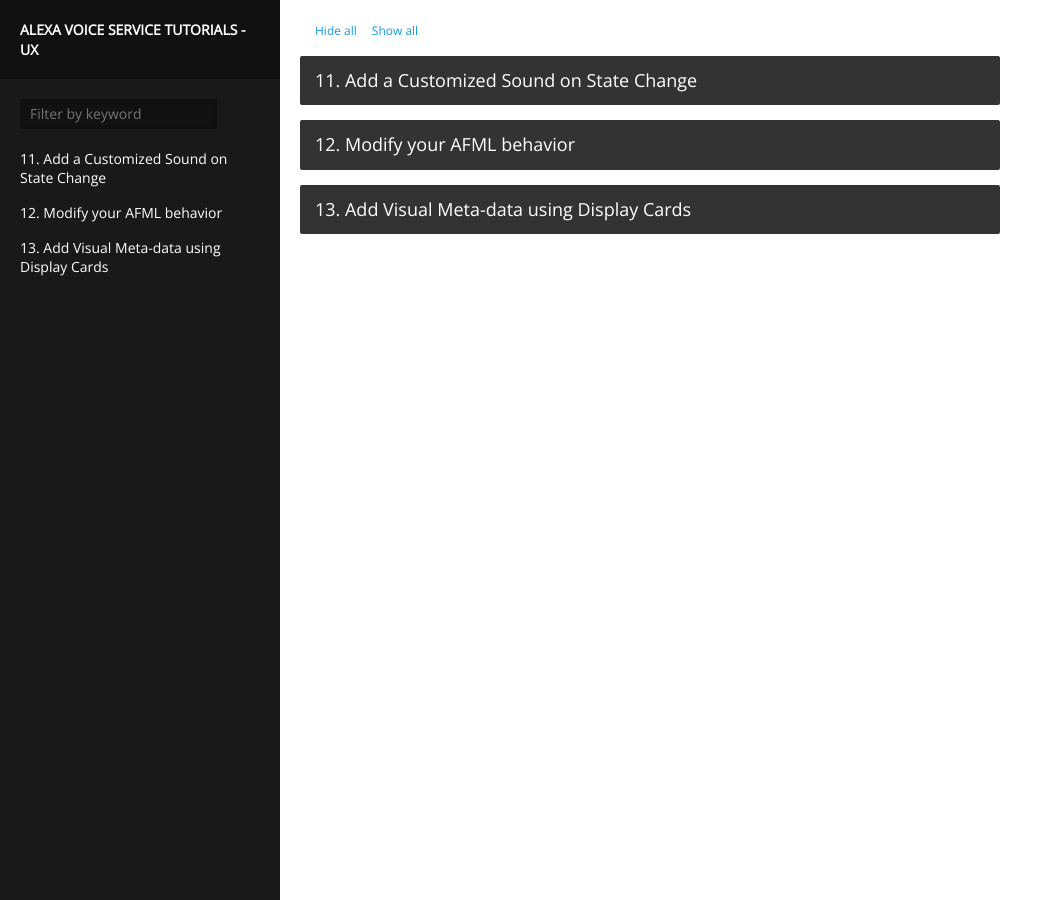
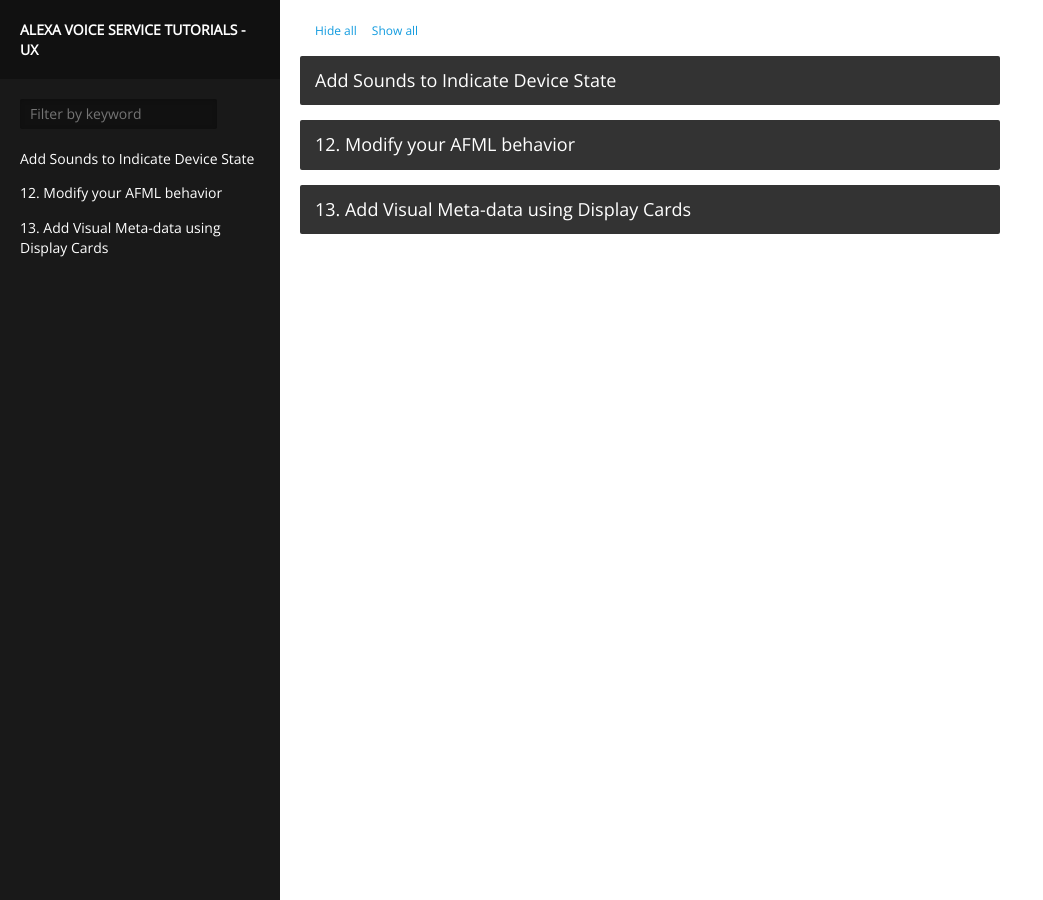
Before and after one commit to AlexaVoiceService/UX, a Jekyll site: the page built from index.html, in a window 1280 px wide. Shown: the whole page, without its empty margins (0-1043 px from the left). Built offline with Jekyll 4.4.1, drawn with Linux system fonts in a browser that asks for light colours.

Commit message:
Update 2012-12-17-11-Add-custom-sounds.md

```diff
--- a/_posts/2012-12-17-11-Add-custom-sounds.md
+++ b/_posts/2012-12-17-11-Add-custom-sounds.md
@@ -1,5 +1,5 @@
 ---
-title: '11. Add a Customized Sound on State Change'
+title: 'Add Sounds to Indicate Device State'
 
 
 layout: nil
```
